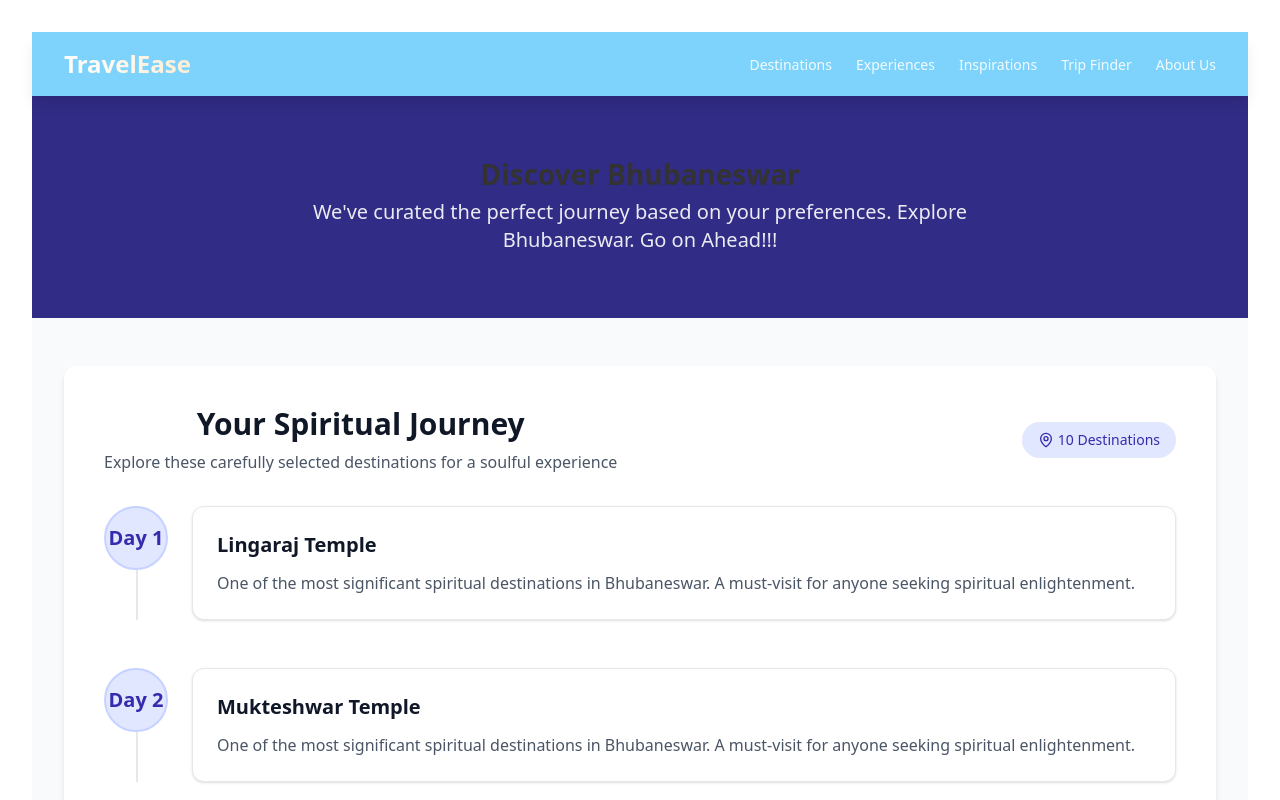
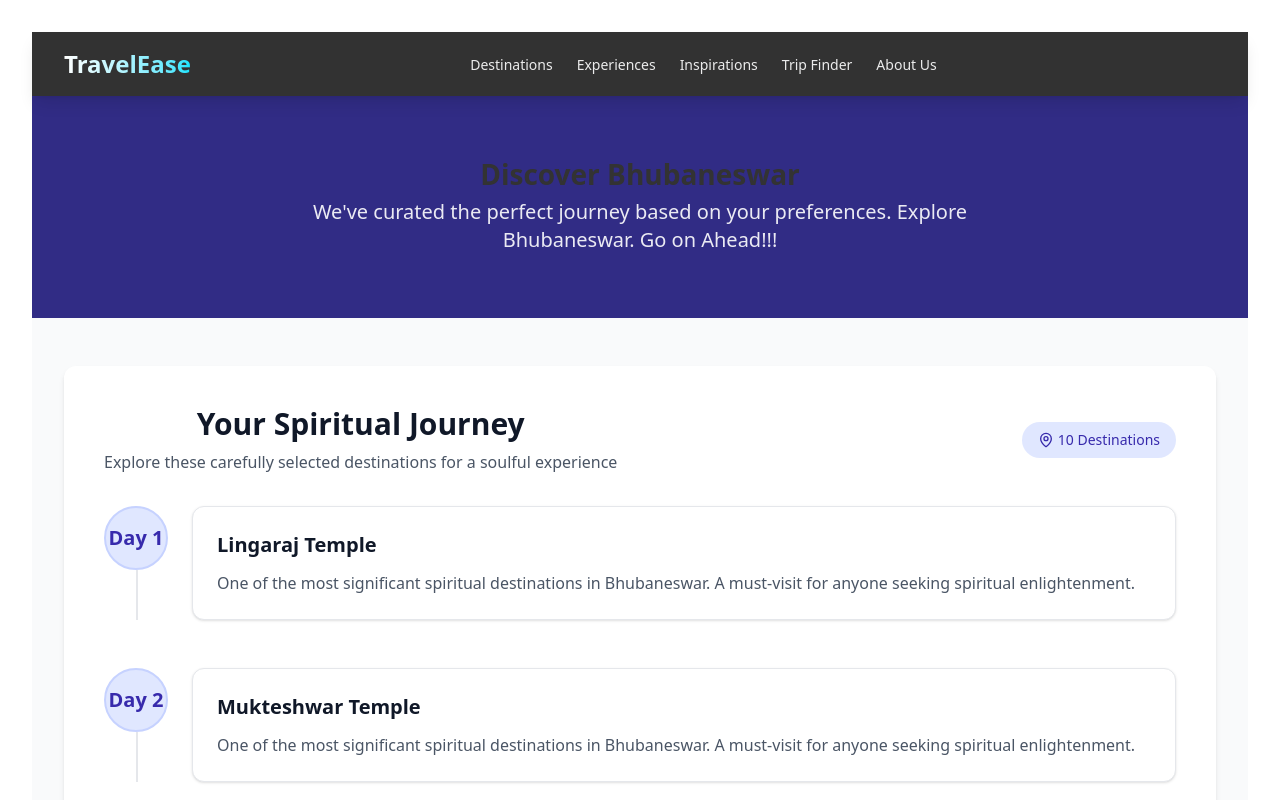
Before and after one commit to 21rr10/minor-project-frontend, a React (Vite) app in the folder minor-project/: page /itinerary in a window 1280 px wide. Shown: the top 800 px of the page. Built offline with nearby package versions, Linux system fonts and the light colour scheme.

Commit message:
made the header prettier

```diff
--- a/minor-project/src/components/header.jsx
+++ b/minor-project/src/components/header.jsx
@@ -1,26 +1,42 @@
-import React from "react";
+import React, { useEffect, useState } from "react";
+
+const Avatar = ({ name }) => {
+  return (
+    <div className="w-10 h-10 bg-[#00e5ff] text-white rounded-full flex items-center justify-center shadow-md">
+      <span className="font-medium text-lg">{name[0]}</span>
+    </div>
+  );
+};
 
 const Header = () => {
+  const [userName, setUserName] = useState(null);
+
+  useEffect(() => {
+    const token = localStorage.getItem("authToken");
+    const storedName = localStorage.getItem("userName");
+
+    if (token && storedName) {
+      setUserName(storedName);
+    }
+  }, []);
+
   return (
-    <header className="sticky top-0 bg-[#7dd3fc] shadow-lg z-50">
+    <header className="sticky top-0 bg-black/80 text-white shadow-lg z-50">
       <nav className="max-w-7xl mx-auto px-4 md:px-8 py-4">
         <div className="flex justify-between items-center">
           {/* Logo */}
-          <div className="text-2xl font-bold bg-gradient-to-r from-white to-orange-100 bg-clip-text text-transparent">
+          <div className="text-2xl font-bold bg-gradient-to-r from-white to-[#00e5ff] bg-clip-text text-transparent">
             TravelEase
           </div>
 
           {/* Navigation */}
           <div className="hidden md:flex items-center gap-8">
             <ul className="flex items-center gap-6">
-              {['Destinations', 'Experiences', 'Inspirations', 'Trip Finder','About Us'].map((item) => (
+              {["Destinations", "Experiences", "Inspirations", "Trip Finder", "About Us"].map((item) => (
                 <li key={item}>
                   <a
                     href="#"
-                    className="text-white/90 hover:text-white font-medium text-sm
-                             transition-colors relative pb-1 hover:after:w-full after:content-['']
-                             after:absolute after:bottom-0 after:left-0 after:w-0 after:h-[2px]
-                             after:bg-white after:transition-all after:duration-300"
+                    className="text-white/90 hover:text-[#00e5ff] font-medium text-sm transition-colors"
                   >
                     {item}
                   </a>
@@ -29,15 +45,25 @@ const Header = () => {
             </ul>
           </div>
 
-          {/* Mobile menu button */}
-          <button className="md:hidden p-2 rounded-lg hover:bg-white/10">
-            <svg xmlns="http://www.w3.org/2000/svg" fill="none" viewBox="0 0 24 24" strokeWidth={2} stroke="currentColor" className="w-6 h-6 text-white">
-              <path strokeLinecap="round" strokeLinejoin="round" d="M3.75 6.75h16.5M3.75 12h16.5m-16.5 5.25h16.5" />
-            </svg>
-          </button>
+          {/* Right Side: Avatar (only if logged in) */}
+          <div className="flex items-center gap-4">
+            {userName && <Avatar name={userName} />}
+
+            {/* Mobile menu button */}
+            <button className="md:hidden p-2 rounded-lg hover:bg-white/10">
+              <svg
+                xmlns="http://www.w3.org/2000/svg"
+                fill="none"
+                viewBox="0 0 24 24"
+                strokeWidth={2}
+                stroke="currentColor"
+                className="w-6 h-6 text-white"
+              >
+                <path strokeLinecap="round" strokeLinejoin="round" d="M3.75 6.75h16.5M3.75 12h16.5m-16.5 5.25h16.5" />
+              </svg>
+            </button>
+          </div>
         </div>
-
-
       </nav>
     </header>
   );
--- a/minor-project/src/pages/Signin.jsx
+++ b/minor-project/src/pages/Signin.jsx
@@ -70,6 +70,7 @@ function Signin() {
 
       if (response.ok && data.token) {
         localStorage.setItem('authToken', data.token);
+        localStorage.setItem('userName', data.name); // Store the name
         navigate('/');
       } else {
         setErrors({ email: 'Invalid email or password', password: 'Invalid email or password' });
@@ -80,6 +81,7 @@ function Signin() {
     }
     setLoading(false);
   };
+
 
   const handleSubmit = (e) => {
     e.preventDefault();
--- a/minor-project/src/pages/Signup.jsx
+++ b/minor-project/src/pages/Signup.jsx
@@ -96,14 +96,13 @@ const validatePhone = (phone) => {
             method: 'POST',
             headers: { 'Content-Type': 'application/json' },
             body: JSON.stringify({
-              firstname: firstname,
-              lastname: lastname,
-              email:email,
-              password:password,
-              phone:Number(phone)
+              firstname,
+              lastname,
+              email,
+              password,
+              phone: Number(phone),
             }),
           });
-
 
           const data = await response.json();
 
@@ -111,8 +110,8 @@ const validatePhone = (phone) => {
             setErrors((prev) => ({ ...prev, email: data.message }));
           } else if (data.token) {
             localStorage.setItem('authToken', data.token);
+            localStorage.setItem('userName', `${data.name}`); // Store the name
             console.log('User created successfully:', data);
-
             window.location.href = "/";
           }
 
@@ -126,7 +125,8 @@ const validatePhone = (phone) => {
 
       submitDataToAPI();
     }
-  }, [formSubmitted, firstname, lastname,phone, email, password]);
+  }, [formSubmitted, firstname, lastname, phone, email, password]);
+
 
 
   // Form Submission
```
